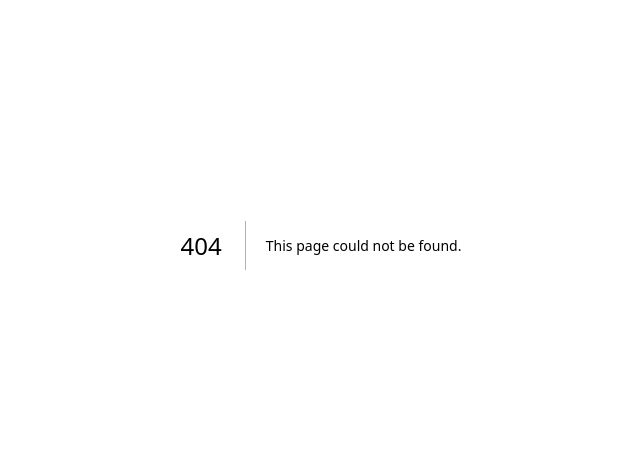
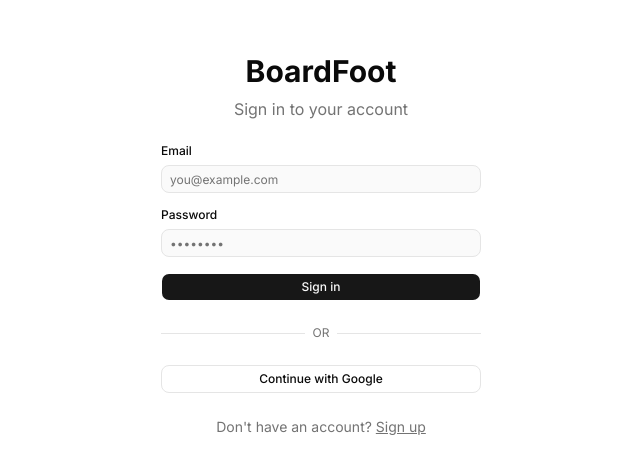
Before and after one commit to thebenstenator/boardfoot, a Next.js app: page /login in a window 1280 px wide. Before the commit this address had no page. Shown: the part 155-628 px from the top of the page, without its empty margins (319-959 px from the left). Built offline with nearby package versions, Linux system fonts and the light colour scheme.

Commit message:
Slice 0: add login and signup pages with Supabase auth

```diff
--- /dev/null
+++ b/app/(auth)/login/page.tsx
@@ -0,0 +1,117 @@
+'use client'
+
+import { useState } from 'react'
+import { useRouter } from 'next/navigation'
+import Link from 'next/link'
+import { createClient } from '@/lib/supabase/client'
+import { Button } from '@/components/ui/button'
+import { Input } from '@/components/ui/input'
+import { Label } from '@/components/ui/label'
+
+export default function LoginPage() {
+  const router = useRouter()
+  const [email, setEmail] = useState('')
+  const [password, setPassword] = useState('')
+  const [error, setError] = useState<string | null>(null)
+  const [loading, setLoading] = useState(false)
+
+  async function handleLogin(e: React.FormEvent) {
+    e.preventDefault()
+    setLoading(true)
+    setError(null)
+
+    const supabase = createClient()
+    const { error } = await supabase.auth.signInWithPassword({
+      email,
+      password,
+    })
+
+    if (error) {
+      setError(error.message)
+      setLoading(false)
+      return
+    }
+
+    router.push('/dashboard')
+    router.refresh()
+  }
+
+  async function handleGoogleLogin() {
+    const supabase = createClient()
+    await supabase.auth.signInWithOAuth({
+      provider: 'google',
+      options: {
+        redirectTo: `${window.location.origin}/auth/callback`,
+      },
+    })
+  }
+
+  return (
+    <div className="min-h-screen flex items-center justify-center bg-background">
+      <div className="w-full max-w-sm space-y-6 p-8">
+        <div className="space-y-2 text-center">
+          <h1 className="text-3xl font-bold">BoardFoot</h1>
+          <p className="text-muted-foreground">Sign in to your account</p>
+        </div>
+
+        <form onSubmit={handleLogin} className="space-y-4">
+          <div className="space-y-2">
+            <Label htmlFor="email">Email</Label>
+            <Input
+              id="email"
+              type="email"
+              placeholder="you@example.com"
+              value={email}
+              onChange={(e) => setEmail(e.target.value)}
+              required
+            />
+          </div>
+
+          <div className="space-y-2">
+            <Label htmlFor="password">Password</Label>
+            <Input
+              id="password"
+              type="password"
+              placeholder="••••••••"
+              value={password}
+              onChange={(e) => setPassword(e.target.value)}
+              required
+            />
+          </div>
+
+          {error && (
+            <p className="text-sm text-destructive">{error}</p>
+          )}
+
+          <Button type="submit" className="w-full" disabled={loading}>
+            {loading ? 'Signing in...' : 'Sign in'}
+          </Button>
+        </form>
+
+        <div className="relative">
+          <div className="absolute inset-0 flex items-center">
+            <span className="w-full border-t" />
+          </div>
+          <div className="relative flex justify-center text-xs uppercase">
+            <span className="bg-background px-2 text-muted-foreground">or</span>
+          </div>
+        </div>
+
+        <Button
+          variant="outline"
+          className="w-full"
+          onClick={handleGoogleLogin}
+        >
+          Continue with Google
+        </Button>
+
+        <p className="text-center text-sm text-muted-foreground">
+          Don&apos;t have an account?{' '}
+          <Link href="/signup" className="underline hover:text-primary">
+            Sign up
+          </Link>
+        </p>
+      </div>
+    </div>
+  )
+}
--- /dev/null
+++ b/app/(auth)/signup/page.tsx
@@ -0,0 +1,127 @@
+'use client'
+
+import { useState } from 'react'
+import { useRouter } from 'next/navigation'
+import Link from 'next/link'
+import { createClient } from '@/lib/supabase/client'
+import { Button } from '@/components/ui/button'
+import { Input } from '@/components/ui/input'
+import { Label } from '@/components/ui/label'
+
+export default function SignupPage() {
+  const router = useRouter()
+  const [email, setEmail] = useState('')
+  const [password, setPassword] = useState('')
+  const [displayName, setDisplayName] = useState('')
+  const [error, setError] = useState<string | null>(null)
+  const [loading, setLoading] = useState(false)
+  const [confirmed, setConfirmed] = useState(false)
+
+  async function handleSignup(e: React.FormEvent) {
+    e.preventDefault()
+    setLoading(true)
+    setError(null)
+
+    const supabase = createClient()
+    const { error } = await supabase.auth.signUp({
+      email,
+      password,
+      options: {
+        data: { full_name: displayName },
+      },
+    })
+
+    if (error) {
+      setError(error.message)
+      setLoading(false)
+      return
+    }
+
+    setConfirmed(true)
+    setLoading(false)
+  }
+
+  if (confirmed) {
+    return (
+      <div className="min-h-screen flex items-center justify-center bg-background">
+        <div className="w-full max-w-sm space-y-4 p-8 text-center">
+          <h1 className="text-2xl font-bold">Check your email</h1>
+          <p className="text-muted-foreground">
+            We sent a confirmation link to <strong>{email}</strong>.
+            Click it to activate your account.
+          </p>
+          <Link href="/login">
+            <Button variant="outline" className="w-full">
+              Back to login
+            </Button>
+          </Link>
+        </div>
+      </div>
+    )
+  }
+
+  return (
+    <div className="min-h-screen flex items-center justify-center bg-background">
+      <div className="w-full max-w-sm space-y-6 p-8">
+        <div className="space-y-2 text-center">
+          <h1 className="text-3xl font-bold">BoardFoot</h1>
+          <p className="text-muted-foreground">Create your account</p>
+        </div>
+
+        <form onSubmit={handleSignup} className="space-y-4">
+          <div className="space-y-2">
+            <Label htmlFor="displayName">Your name</Label>
+            <Input
+              id="displayName"
+              type="text"
+              placeholder="Ben"
+              value={displayName}
+              onChange={(e) => setDisplayName(e.target.value)}
+              required
+            />
+          </div>
+
+          <div className="space-y-2">
+            <Label htmlFor="email">Email</Label>
+            <Input
+              id="email"
+              type="email"
+              placeholder="you@example.com"
+              value={email}
+              onChange={(e) => setEmail(e.target.value)}
+              required
+            />
+          </div>
+
+          <div className="space-y-2">
+            <Label htmlFor="password">Password</Label>
+            <Input
+              id="password"
+              type="password"
+              placeholder="••••••••"
+              value={password}
+              onChange={(e) => setPassword(e.target.value)}
+              required
+              minLength={6}
+            />
+          </div>
+
+          {error && (
+            <p className="text-sm text-destructive">{error}</p>
+          )}
+
+          <Button type="submit" className="w-full" disabled={loading}>
+            {loading ? 'Creating account...' : 'Create account'}
+          </Button>
+        </form>
+
+        <p className="text-center text-sm text-muted-foreground">
+          Already have an account?{' '}
+          <Link href="/login" className="underline hover:text-primary">
+            Sign in
+          </Link>
+        </p>
+      </div>
+    </div>
+  )
+}
--- a/app/layout.tsx
+++ b/app/layout.tsx
@@ -1,37 +1,24 @@
-import type { Metadata } from "next";
-import { Geist, Geist_Mono, Inter } from "next/font/google";
-import "./globals.css";
-import { cn } from "@/lib/utils";
+import type { Metadata } from 'next'
+import { Inter } from 'next/font/google'
+import './globals.css'
 
-const inter = Inter({subsets:['latin'],variable:'--font-sans'});
-
-const geistSans = Geist({
-  variable: "--font-geist-sans",
-  subsets: ["latin"],
-});
-
-const geistMono = Geist_Mono({
-  variable: "--font-geist-mono",
-  subsets: ["latin"],
-});
+const inter = Inter({ subsets: ['latin'] })
 
 export const metadata: Metadata = {
-  title: "Create Next App",
-  description: "Generated by create next app",
-};
+  title: 'BoardFoot',
+  description: 'Woodworking project cost and BOM planner',
+}
 
 export default function RootLayout({
   children,
-}: Readonly<{
-  children: React.ReactNode;
-}>) {
+}: {
+  children: React.ReactNode
+}) {
   return (
-    <html lang="en" className={cn("font-sans", inter.variable)}>
-      <body
-        className={`${geistSans.variable} ${geistMono.variable} antialiased`}
-      >
+    <html lang="en">
+      <body className={inter.className}>
         {children}
       </body>
     </html>
-  );
+  )
 }
--- /dev/null
+++ b/components/ui/input.tsx
@@ -0,0 +1,19 @@
+import * as React from "react"
+
+import { cn } from "@/lib/utils"
+
+function Input({ className, type, ...props }: React.ComponentProps<"input">) {
+  return (
+    <input
+      type={type}
+      data-slot="input"
+      className={cn(
+        "h-7 w-full min-w-0 rounded-md border border-input bg-input/20 px-2 py-0.5 text-sm transition-colors outline-none file:inline-flex file:h-6 file:border-0 file:bg-transparent file:text-xs/relaxed file:font-medium file:text-foreground placeholder:text-muted-foreground focus-visible:border-ring focus-visible:ring-2 focus-visible:ring-ring/30 disabled:pointer-events-none disabled:cursor-not-allowed disabled:opacity-50 aria-invalid:border-destructive aria-invalid:ring-2 aria-invalid:ring-destructive/20 md:text-xs/relaxed dark:bg-input/30 dark:aria-invalid:border-destructive/50 dark:aria-invalid:ring-destructive/40",
+        className
+      )}
+      {...props}
+    />
+  )
+}
+
+export { Input }
--- /dev/null
+++ b/components/ui/label.tsx
@@ -0,0 +1,24 @@
+"use client"
+
+import * as React from "react"
+import { Label as LabelPrimitive } from "radix-ui"
+
+import { cn } from "@/lib/utils"
+
+function Label({
+  className,
+  ...props
+}: React.ComponentProps<typeof LabelPrimitive.Root>) {
+  return (
+    <LabelPrimitive.Root
+      data-slot="label"
+      className={cn(
+        "flex items-center gap-2 text-xs/relaxed leading-none font-medium select-none group-data-[disabled=true]:pointer-events-none group-data-[disabled=true]:opacity-50 peer-disabled:cursor-not-allowed peer-disabled:opacity-50",
+        className
+      )}
+      {...props}
+    />
+  )
+}
+
+export { Label }
--- /dev/null
+++ b/hooks/useSubscription.ts
@@ -0,0 +1,10 @@
+import { useUserStore } from '@/store/userStore'
+
+export function useSubscription() {
+  const tier = useUserStore((state) => state.tier)
+  return {
+    tier,
+    isPro: tier === 'pro',
+    isFree: tier === 'free',
+  }
+}
--- /dev/null
+++ b/store/userStore.ts
@@ -0,0 +1,17 @@
+import { create } from 'zustand'
+import type { UserProfile } from '@/types/bom'
+
+interface UserStore {
+  profile: UserProfile | null
+  setProfile: (profile: UserProfile | null) => void
+  tier: 'free' | 'pro'
+}
+
+export const useUserStore = create<UserStore>((set, get) => ({
+  profile: null,
+  tier: 'free',
+  setProfile: (profile) => set({
+    profile,
+    tier: profile?.subscription_tier ?? 'free',
+  }),
+}))
```
